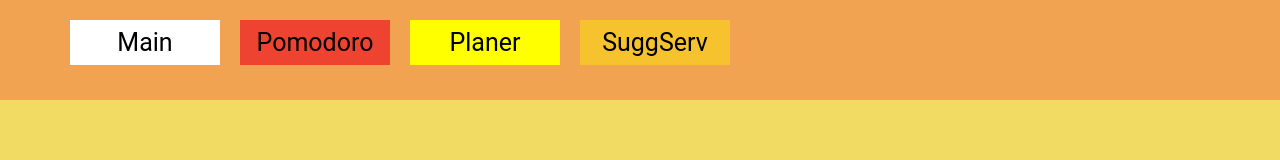
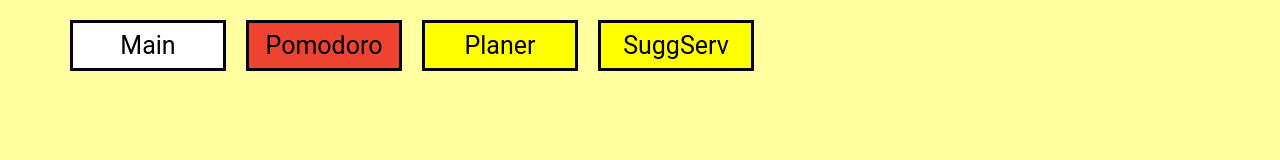
Before and after one commit to maxeleron/MaxEff, a plain HTML site: page pomodoro.html in a window 1280 px wide. Drawn offline with Linux system fonts and the light colour scheme.

Commit message:
0.03 version
- Removed li_tags (Now "a" is nested in "nav");
- Removed css for li_tags;
- Added min-width 1300px.

```diff
--- a/css/styles.css
+++ b/css/styles.css
@@ -11,10 +11,13 @@
 body {
 	/*View*/
 	background: #F1DB62;
+	background: #F1F111;
+	background: #FFFF9F;
 	/*Font*/
 	font-family: Roboto, sans-serif;
 	line-height: 1.154em;
 	font-weight: 400;
+	min-width: 1300px;
 }
 /*All page END*/
 /*Header BEGIN*/
@@ -22,8 +25,6 @@
 	/*Properties*/
 	width: 100%;
 	height: 100px;
-	/*View*/
-	background: #F1A351;
 	/*Position*/
 	position: relative;
 	/*Font*/
@@ -40,29 +41,19 @@
 	margin-left: 50px;
 }
 
-nav#items li{
+nav#items a{
 	/*Properties*/
 	display: block;
+	padding-top: 10px;
+	padding-bottom: 10px;
 	width: 150px;
 	height: 25px;
 	/*View*/
-	padding-top: 10px;
-	padding-bottom: 0px;
-	list-style: none;
+	border: 3px solid #000111;
 	/*Position*/
 	position: relative;
 	float: left;
 	margin-left: 20px;
-}
-nav#items li a{
-	/*Properties*/
-	display: block;
-	width: 100%;
-	height: 100%;
-	/*View*/
-	background: inherit;
-	/*Position*/
-	position: absolute;
 	/*Font*/
 	color: #000;
 }
@@ -78,6 +69,6 @@
 	background: yellow;
 }
 #suggservNav{
-	background: #F6C22E;
+	background: #FFFF00;
 }
 /*Header END*/
--- a/pomodoro.html
+++ b/pomodoro.html
@@ -11,10 +11,10 @@
 <body>
 	<header id="pageHeader">
 		<nav id="items">
-			<li id="mainNav"><a href="">Main</a></li>
-			<li id="pomodoroNav"><a href="">Pomodoro</a></li>
-			<li id="planerNav"><a href="">Planer</a></li>
-			<li id="suggservNav"><a href="">SuggServ</a></li>
+			<a id="mainNav" href="">Main</a>
+			<a id="pomodoroNav" href="">Pomodoro</a>
+			<a id="planerNav" href="">Planer</a>
+			<a id="suggservNav" id="suggservNav" href="">SuggServ</a>
 		</nav>
 	</header>
 	<main id="pageMain">
```
